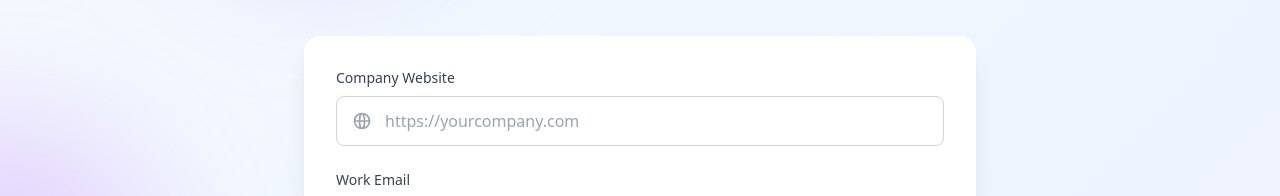
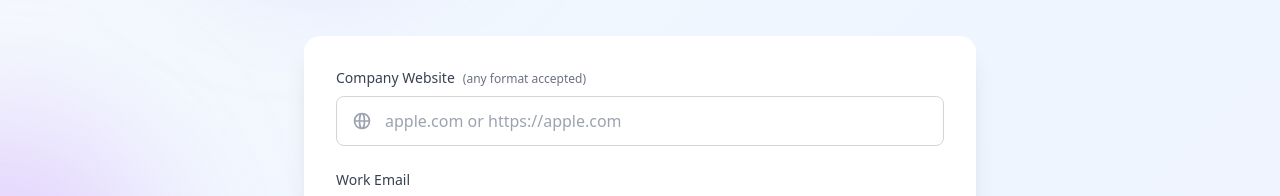
Before and after one commit to Dmitry556/veogrowth-campaign-generator, a Next.js app: page / in a window 1280 px wide. Shown: the part 524-720 px from the top of the page. Built offline with nearby package versions, Linux system fonts and the light colour scheme.

Commit message:
Update page.js

```diff
--- a/app/page.js
+++ b/app/page.js
@@ -28,6 +28,25 @@ export default function CampaignGeneratorPage() {
       return;
     }
 
+    // Normalize website URL
+    let normalizedWebsite = website.trim();
+
+    // Remove trailing slash
+    normalizedWebsite = normalizedWebsite.replace(/\/$/, '');
+
+    // Add https:// if no protocol is specified
+    if (!normalizedWebsite.match(/^https?:\/\//i)) {
+      normalizedWebsite = 'https://' + normalizedWebsite;
+    }
+
+    // Basic URL validation
+    try {
+      new URL(normalizedWebsite);
+    } catch (err) {
+      setError('Please enter a valid website URL');
+      return;
+    }
+
     // Check for work email
     const freeEmailDomains = ['gmail.com', 'yahoo.com', 'hotmail.com', 'outlook.com', 'aol.com'];
     const emailDomain = email.split('@')[1]?.toLowerCase();
@@ -44,7 +63,11 @@ export default function CampaignGeneratorPage() {
       const response = await fetch('/api/generate-campaigns', {
         method: 'POST',
         headers: { 'Content-Type': 'application/json' },
-        body: JSON.stringify({ email, website, positioning })
+        body: JSON.stringify({
+          email,
+          website: normalizedWebsite,
+          positioning
+        })
       });
 
       const data = await response.json();
@@ -412,13 +435,14 @@ export default function CampaignGeneratorPage() {
                   <div>
                     <label className="block text-sm font-medium text-gray-700 mb-2">
                       Company Website
+                      <span className="text-xs text-gray-500 ml-2 font-normal">(any format accepted)</span>
                     </label>
                     <div className="relative">
                       <input
-                        type="url"
+                        type="text"
                         value={website}
                         onChange={(e) => setWebsite(e.target.value)}
-                        placeholder="https://yourcompany.com"
+                        placeholder="apple.com or https://apple.com"
                         required
                         className="w-full px-4 py-3 pl-12 border border-gray-300 rounded-lg focus:ring-2 focus:ring-blue-500 focus:border-transparent transition-all"
                       />
```
